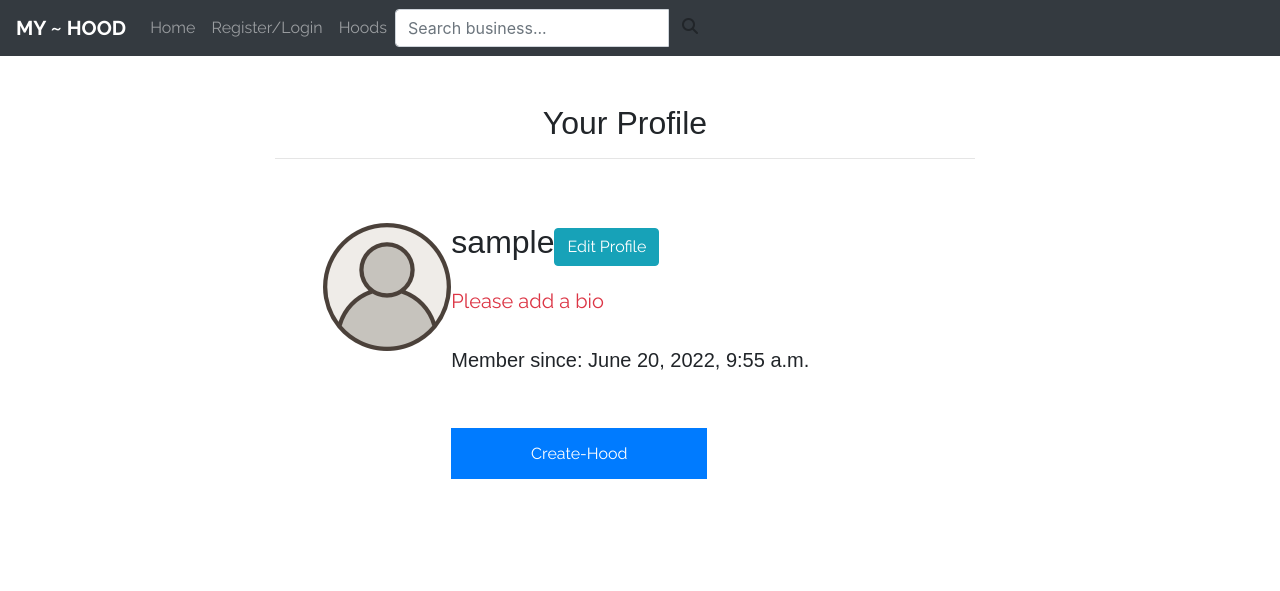
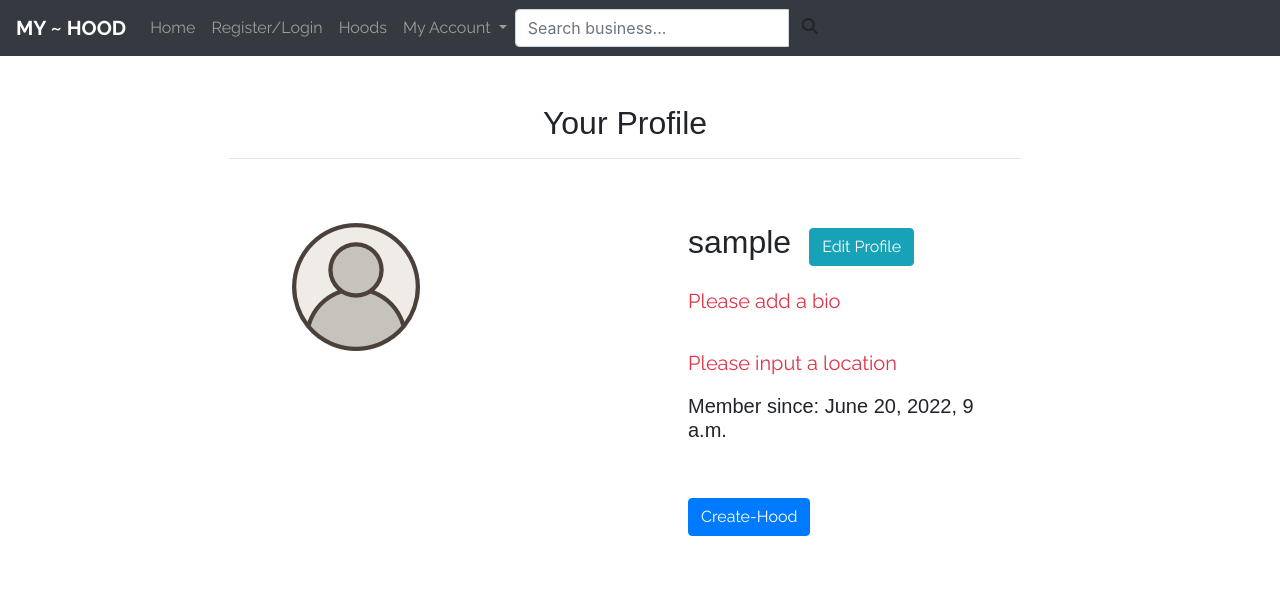
Before and after one commit to Williamsoditi/The-Block, a Django app: page /profile/ in a window 1280 px wide. Shown: the top 591 px of the page. Run offline with Django 4.2, Linux system fonts and the light colour scheme; the visitor is signed in with stand-in values (Sample User, id 1); data comes from the database, SQL or seed files in the repository; some libraries are stand-ins or nearby versions; some web fonts are replaced.

Commit message:
Style : Hood-page styling

```diff
--- a/HoodApp/models.py
+++ b/HoodApp/models.py
@@ -29,7 +29,7 @@ class Neighbourhood(models.Model):
     admin = models.ForeignKey('Profile', on_delete=models.CASCADE,null=True,related_name='hood')
     created_on = models.DateTimeField(auto_now_add=True,null=True)
     updated_on = models.DateTimeField(auto_now=True,null=True)
-    location = models.ForeignKey(Location,on_delete=models.CASCADE, null=True)
+    location = models.ForeignKey(Location,on_delete=models.CASCADE, null=True, blank=True)
     help_line = models.CharField(max_length=20,null=True)
 
 
--- a/HoodApp/templates/navbar.html
+++ b/HoodApp/templates/navbar.html
@@ -17,21 +17,22 @@
                 <a class="nav-link" href="/hoods">Hoods</a>
             </li>
 
-            <!-- <li class="nav-item dropdown">
+            <li class="nav-item dropdown">
                 <a class="nav-link dropdown-toggle" href="#" id="navbardrop" data-toggle="dropdown">
                     My Account
                 </a>
                 <div class="dropdown-menu">
                     {% if user.is_authenticated %}
                     <a class="dropdown-item" href="/profile">Profile</a>
-                    <a class="dropdown-item" href="/project/project/">Add Hood</a>
+                    <a class="dropdown-item" href="create_hood/">Add Hood</a>
                     <a class="dropdown-item" href="/logout">Logout</a>
                     {% else %}
                     <small class="text-center">Please log in</small>
                     <a class="nav-link" href="/accounts/login/">Register/Login</a>
                     {% endif %}
                 </div>
-            </li> -->
+            </li>
+
             <form class="form-inline" role="search" action="{% url 'search' %}">
                 <div class="input-group ">
                     <input type="text" class="form-control" placeholder="Search business..." name="search">
--- a/HoodApp/templates/profile/create_profile.html
+++ b/HoodApp/templates/profile/create_profile.html
@@ -17,10 +17,10 @@
 
             <form  action="{%url 'create_profile'%}" method="post"enctype="multipart/form-data">
               {% csrf_token %}
-              {% bootstrapost_form form%}
+              {% bootstrap_form form%}
 
               <div class="form-group text-center">
-                <a href="#"><button class="btn btn-primary mt-3 prof-btn" type="submit">Create Profile</button></a>
+                <input type="submit" class= "btn btn-primary mt-3 prof-btn" value="Create Profile">
               </div>
 
             </form>
--- a/HoodApp/templates/profile/profile.html
+++ b/HoodApp/templates/profile/profile.html
@@ -2,25 +2,28 @@
 {% load bootstrap4 %}
 {% block content %}
 {% load static %}
-<div class="container">
-    <div class="container px-2 row justify-content-center">
+<div class="container-fluid">
+    <div class="container-fluid px-2 row justify-content-center">
         <div class="col-md-8">
             <h2 class="text-center mt-5">Your Profile</h2>
             <hr>
             <!-- Top Profile -->
             <div class="py-5 mx-5 mb-2  d-flex justify-content-evenly align-items-start">
+                <div class="col-sm-6">
                     <!-- Profile Picture -->
-                <div class="img-div mx-0">
+                    <div class="img-div">
                         {% if profile.profile_photo %}
-                      <img src="{{profile.profile_photo}}" alt="" class="img-fluid rounded img-resp">
+                          <img src="{{profile.profile_photo.url}}" alt="" class=" mx-0 img-resp">
                         {% else %}
                           <img src="{% static 'images/user.png'%}"  alt="" class="img-fluid rounded img-resp">
                         {% endif %}
                     </div>
+                </div>
+                <div class="col-sm-6 mx-5">
                     <!-- Side Description -->
                     <div>
                         <div class="d-flex align-items-center justify-content-start">
-                        <h2 class="me-3">{{profile.user.username}}</h2>
+                            <h2 class="me-3">{{profile.user.username}}</h2>&nbsp;&nbsp;&nbsp;&nbsp;
                             <a href="{%url 'update_profile' user.id %}"><button class="btn btn-info">Edit Profile</button></a>
                         </div>
                         <div class="d-flex my-3 align-items-center justify-content-between">
@@ -32,9 +35,18 @@
                                 {% endif %}
                             </p>
                         </div>
+                        <p class="lead me-3">
+                            {% if profile.location %}
+                            {{ profile.location }}
+                            {% else %}
+                            <span class="text-danger"><strong>Please input a location</strong></span>
+                            {% endif %}
+                        </p>
                         <h5>Member since: {{ user.date_joined }}</h5>
-                    <a href="#"><button class="btn btn-primary mt-5 prof-btn">Create-Hood</button></a>
+                        <a href="{%url 'create_hood' %}"><button class="btn btn-primary mt-5 text-center">Create-Hood</button></a>
                     </div>
+                </div>
+
             </div>
         </div>
     </div>
```
Also changed, not shown: HoodApp/templates/hood/hood.html (+11 -12 lines), HoodApp/templates/profile/update_profile.html (+5 -5 lines), HoodApp/migrations/0007_alter_neighbourhood_location.py (added). Lines whose indentation alone changed are shown as unchanged.
